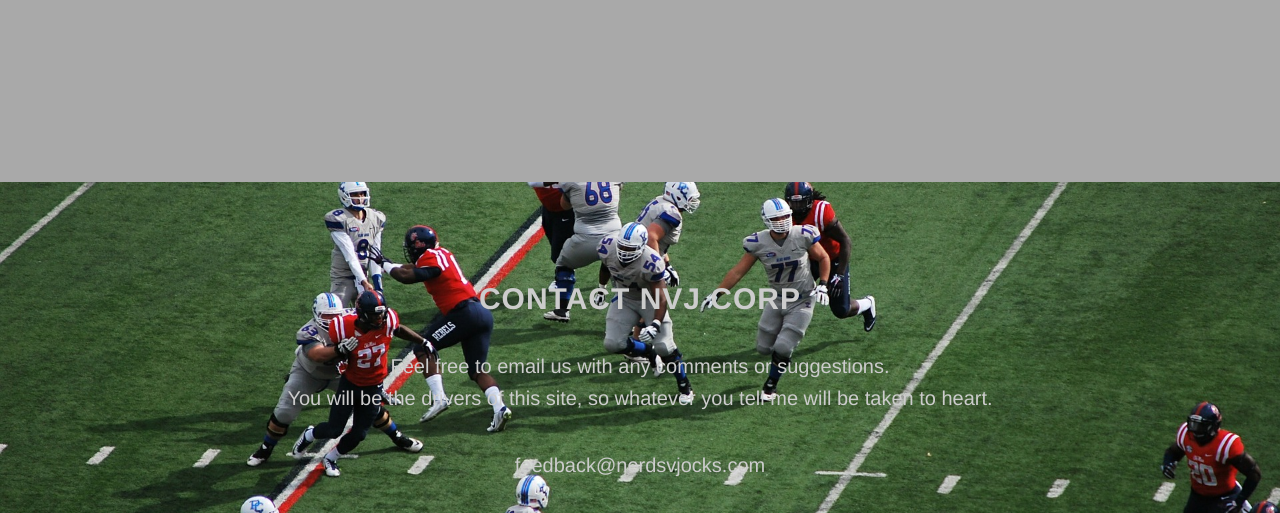
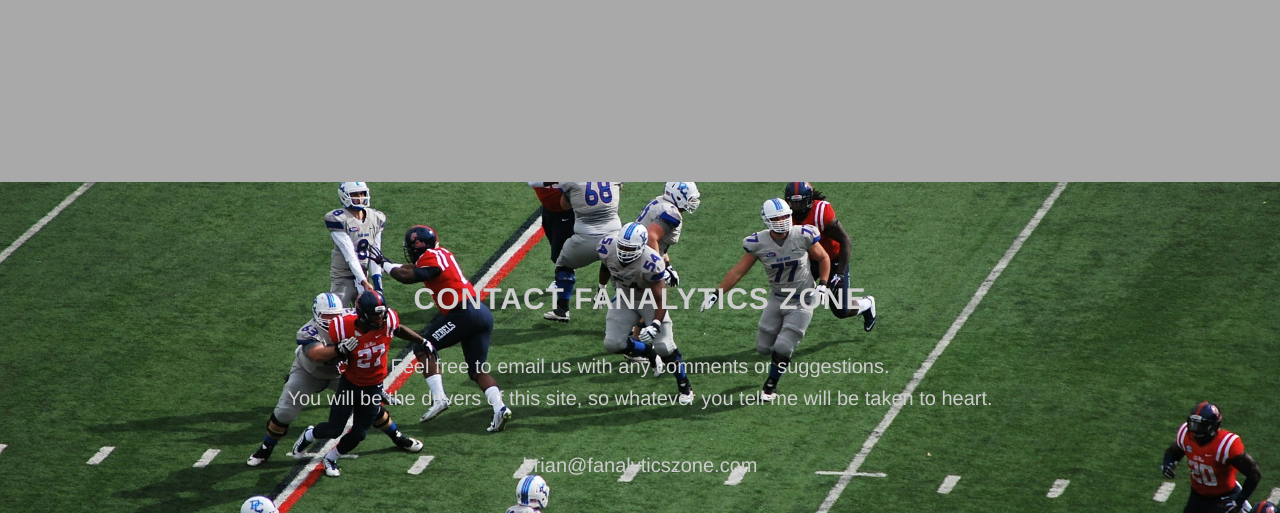
Before and after one commit to blumpk/fanalytics_zone, a website: page client/app/index.html in a window 1280 px wide. Shown: the part 1874-2387 px from the top of the page. Drawn offline with nearby package versions, Linux system fonts and the light colour scheme; some packages are replaced by stand-ins of ours; files that its build step writes are made by us from their sources.

Commit message:
Updated Fantasy App Files

```diff
--- a/client/app/index.html
+++ b/client/app/index.html
@@ -96,10 +96,10 @@
   <section id="contact" class="container content-section text-center">
     <div class="row">
       <div class="col-lg-8 col-lg-offset-2">
-        <h2>Contact NvJ Corp</h2>
+        <h2>Contact Fanalytics Zone</h2>
         <p>Feel free to email us with any comments or suggestions. <br>
           You will be the drivers of this site, so whatever you tell me will be taken to heart.</p>
-        <p><a href="mailto:feedback@startbootstrap.com">feedback@nerdsvjocks.com</a>
+        <p><a href="mailto:brain@fanalyticszone.com">brian@fanalyticszone.com</a>
         </p>
         <ul class="list-inline banner-social-buttons">
           <li>
```
